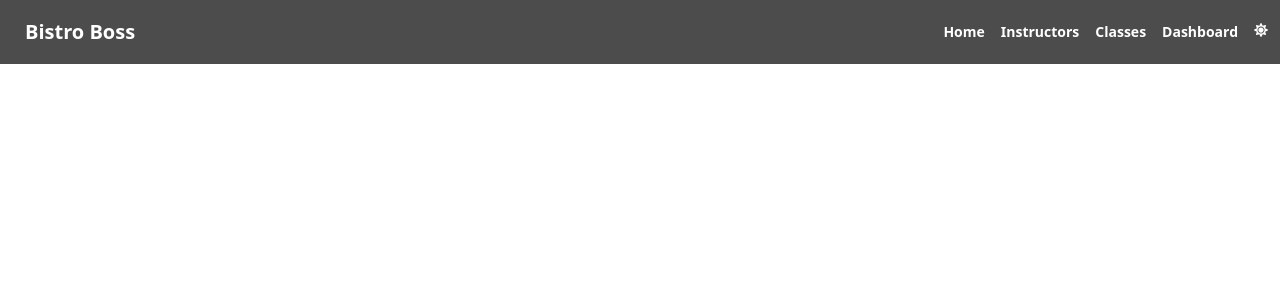
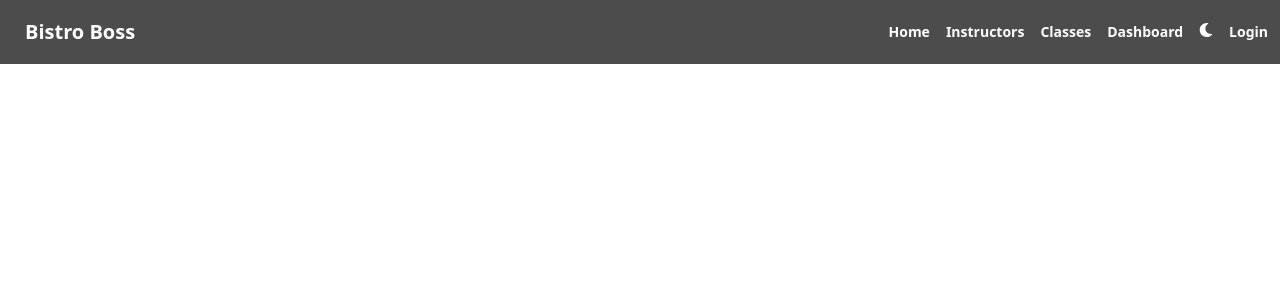
Before and after one commit to Rjk-Jami/tasnia-TWS-client, a React (Vite) app: page / in a window 1280 px wide. Shown: the top 300 px of the page. Built offline with nearby package versions, Linux system fonts and the light colour scheme; no server answers.

Commit message:
add user to navbar

```diff
--- /dev/null
+++ b/src/components/hooks/useAuth.jsx
@@ -0,0 +1,9 @@
+import React, { useContext } from 'react';
+import { AuthContext } from '../../provider/AuthProvider/AuthProvider';
+
+const useAuth = () => {
+    const auth = useContext(AuthContext)
+    return auth;
+};
+
+export default useAuth;
--- a/src/main.jsx
+++ b/src/main.jsx
@@ -5,13 +5,16 @@ import { ThemeProvider } from './provider/ThemeProvider/ThemeProvider.jsx'
 import { HelmetProvider } from 'react-helmet-async'
 import { RouterProvider } from 'react-router-dom'
 import router from './routers/router'
+import AuthProvider from './provider/AuthProvider/AuthProvider'
 
 ReactDOM.createRoot(document.getElementById('root')).render(
   <React.StrictMode>
+   <AuthProvider>
    <HelmetProvider>
    <ThemeProvider>
    <RouterProvider router={router} />
    </ThemeProvider>
    </HelmetProvider>
+   </AuthProvider>
   </React.StrictMode>,
 )
--- a/src/pages/shared/Navbar/Navbar.jsx
+++ b/src/pages/shared/Navbar/Navbar.jsx
@@ -2,8 +2,11 @@ import React, { useContext, useState } from 'react';
 import { FaMoon, FaShoppingCart, FaSun } from 'react-icons/fa';
 import { Link } from 'react-router-dom';
 import { ThemeContext } from '../../../provider/ThemeProvider/ThemeProvider';
+import useAuth from '../../../components/hooks/useAuth';
 
 const Navbar = () => {
+    const { user, logOut } = useAuth()
+
     const { theme, toggleTheme } = useContext(ThemeContext);
     const [isDarkMode, setIsDarkMode] = useState(false);
     const handleToggleTheme = () => {
@@ -13,6 +16,10 @@ const Navbar = () => {
         const htmlElement = document.getElementById('html-theme');
         htmlElement.setAttribute('data-theme', theme);
       };
+      const handleLogOut = () => {
+        logOut()
+
+    }
     const navbar = <>
         <Link to="/">Home</Link>
         <Link to="/instructors" className="">Instructors</Link>
@@ -20,8 +27,14 @@ const Navbar = () => {
 
         <Link to="/dashboard">Dashboard </Link>
 
-        <Link><button className='' onClick={handleToggleTheme}> {isDarkMode ? <FaMoon /> : <FaSun />}</button></Link>
-
+        <Link><button className='' onClick={handleToggleTheme}> {isDarkMode ?<FaSun /> : <FaMoon /> }</button></Link>
+        {
+            user ? <><div className="avatar placeholder">
+                <div className="bg-neutral-focus text-neutral-content rounded-full w-8">
+                    <img src={user?.photoURL} alt="" />
+                </div>
+            </div><button onClick={handleLogOut} className="font-semibold btn- btn-outline btn-success mx-4">Log out</button></> : <Link to="/login" className="font-semibold mx-4">Login</Link>
+        }
         </>
     return (
         <div className="navbar fixed z-10 bg-opacity-70 bg-black text-white w-full">
```
